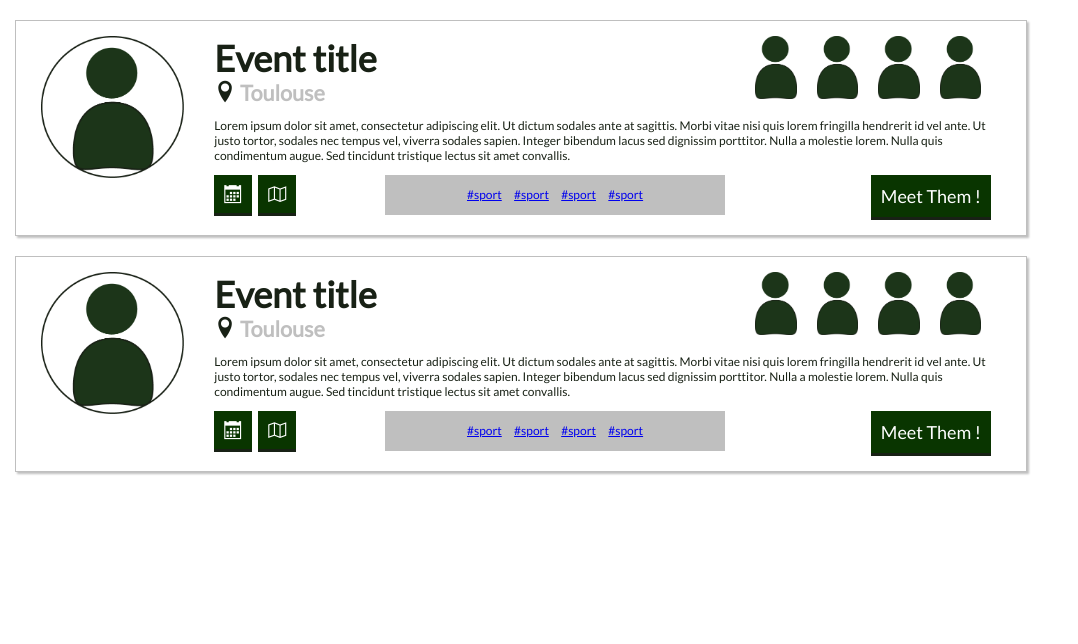
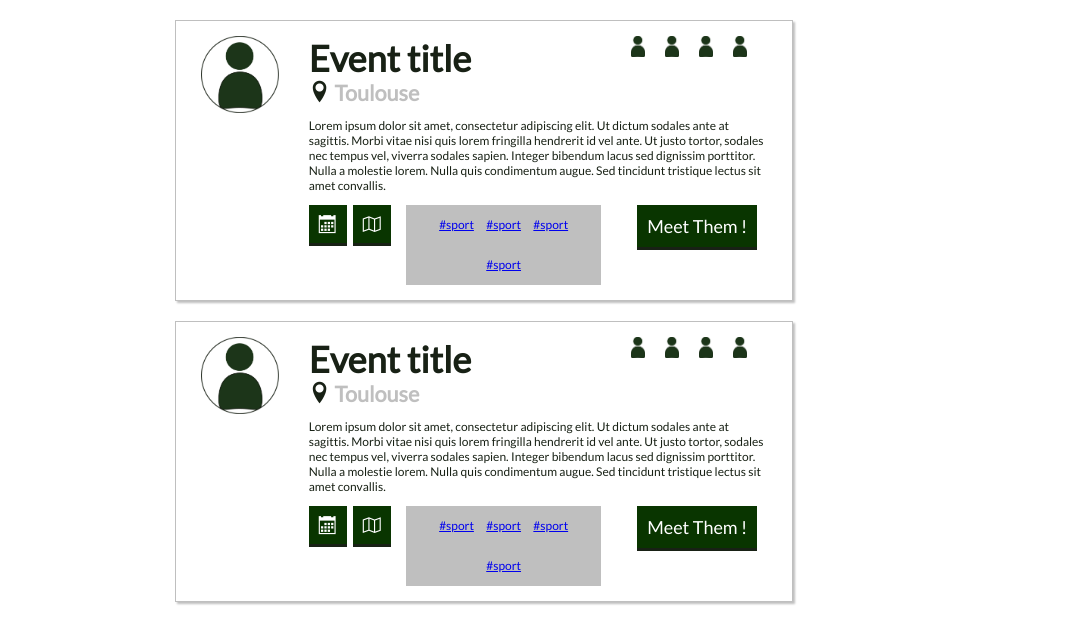
Before and after one commit to esgiprojetninja/PlayNow, a PHP site: page / in a window 1280 px wide. Shown: the part 100-744 px from the top of the page, without its empty margins (0-1078 px from the left). Run offline with PHP 8.4, Linux system fonts and the light colour scheme; some libraries are stand-ins or nearby versions; some web fonts are replaced.

Commit message:
web | index: fixed container-grid

```diff
--- a/web/index.php
+++ b/web/index.php
@@ -37,8 +37,10 @@
         </div>
     </div>
 </header>
-<section class="timeline">
-    <article class="grid-container event">
+<div class="grid-container">
+    <div class="row">
+        <section class="timeline col-md-8 col-xs-12">
+            <article class=" event">
                 <div class="row">
                     <div class="col-xs-2">
                         <img src="./img/user-icon.png" alt="User Picture" class="user-picture">
@@ -102,7 +104,7 @@
                     </div>
                 </div>
             </article>
-    <article class="grid-container event">
+            <article class="event">
                 <div class="row">
                     <div class="col-xs-2">
                         <img src="./img/user-icon.png" alt="User Picture" class="user-picture">
@@ -167,6 +169,8 @@
                 </div>
             </article>
         </section>
+    </div> <!-- END GRID CONTAINER -->
+</div>
 </body>
 
 <script type="text/javascript" src="https://code.jquery.com/jquery-1.11.3.min.js"></script>
```
Lines whose indentation alone changed are shown as unchanged.
